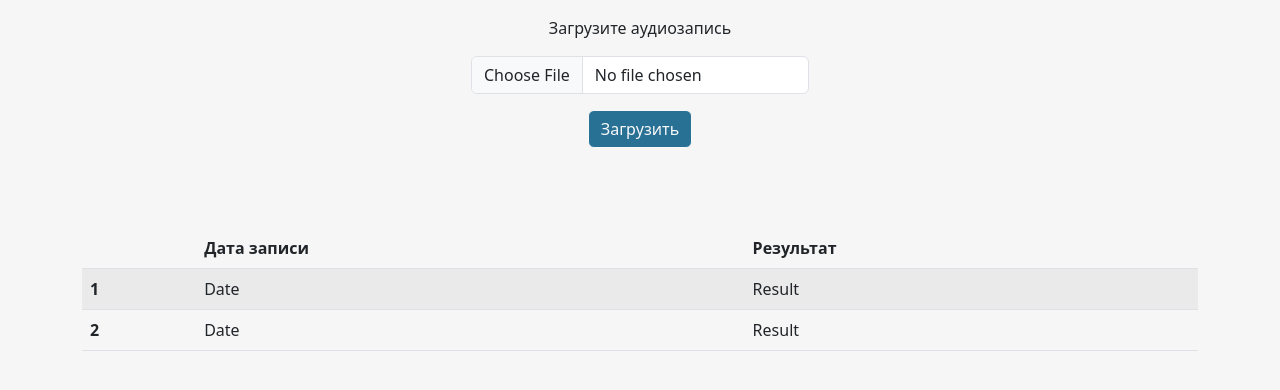
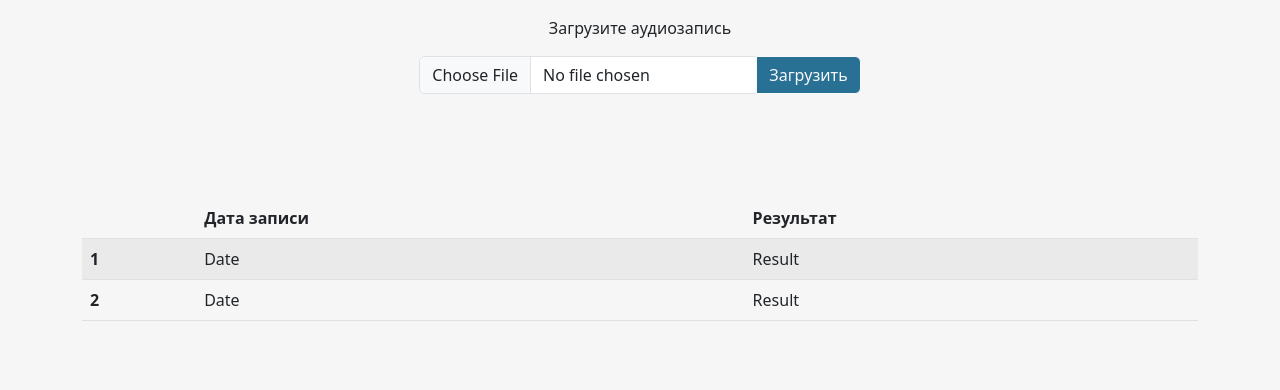
Before and after one commit to Ennik548/Voice_Disorders_NNs, a Django app: page /user_pa/ in a window 1280 px wide. Shown: the part 54-444 px from the top of the page. Run offline with Django 4.2, Linux system fonts and the light colour scheme; some libraries are stand-ins or nearby versions.

Commit message:
Add loading button right

```diff
--- a/VoiceDisorders_App/static/css/sign_in.css
+++ b/VoiceDisorders_App/static/css/sign_in.css
@@ -8,6 +8,12 @@ body {
   align-items: center;
   padding-bottom: 40px;
   background-color: #f6f6f6;
+}
+.bg-image {
+  background-image: url('img/bg.jpg');
+  /* Дополнительные свойства для настройки фона, например: */
+  background-repeat: no-repeat;
+  background-size: cover;
 }
 
 .form-signin {
--- a/VoiceDisorders_App/templates/main_page/index.html
+++ b/VoiceDisorders_App/templates/main_page/index.html
@@ -18,9 +18,9 @@
             </div>
             <div class="row">
                 <div class="col-12">
-                    <p class="text-center text-black">Мы занимаемся разработкой проекта под название: "Распознавание нарушений голоса с применением реккурентных нейронных сетей".<br> В его функционал входит диагностирование преблемы нарушения голоса у пациента, а также предположение возможных причин</p>
-                    <p class="text-center text-black">Наша система позволяет c точностью до {xx} % определить проблему нарушения голоса,<br> а также дать рекомендацию о том, что есть необходимость обратиться за консультацией к специалисту</p>
-                    <p class="text-center text-black">Наш проект также будет полезен для практикующих врачей, так как он упрощает и ускоряет процесс диагностики</p>
+                    <p class="text-black">Мы занимаемся разработкой проекта под название: "Распознавание нарушений голоса с применением реккурентных нейронных сетей".<br> В его функционал входит диагностирование преблемы нарушения голоса у пациента, а также предположение возможных причин</p>
+                    <p class="text-black">Наша система позволяет c точностью до {xx} % определить проблему нарушения голоса,<br> а также дать рекомендацию о том, что есть необходимость обратиться за консультацией к специалисту</p>
+                    <p class="text-black">Наш проект также будет полезен для практикующих врачей, так как он упрощает и ускоряет процесс диагностики</p>
                 </div>
             </div>
             <div class="row">
--- a/VoiceDisorders_App/templates/main_page/layout.html
+++ b/VoiceDisorders_App/templates/main_page/layout.html
@@ -13,7 +13,7 @@
 <body>
     <nav class="navbar navbar-expand-lg navbar-dark navbar-custom">
 
-        <div class="container-fluid">
+        <div class="container-fluid bg-image">
             <div>
             <a class="navbar-brand text-uppercase" href="#">Powered By Ennik</a>
             <button class="navbar-toggler" type="button" data-bs-toggle="collapse" data-bs-target="#navbarNav" aria-controls="navbarNav" aria-expanded="false" aria-label="Toggle navigation">
--- a/VoiceDisorders_App/templates/user_pa/user_pa.html
+++ b/VoiceDisorders_App/templates/user_pa/user_pa.html
@@ -17,7 +17,7 @@
 
 {% block content%}
 <div class="container">
-    <div class="container d-flex flex-column align-items-center mb-3">
+    <div class="container d-flex flex-column align-items-center mb-4">
     <p class="mt-3 fw-normal text-center">Загрузите аудиозапись</p>
 
     <form method="post" enctype="multipart/form-data" action="/user_pa/"> {% csrf_token %}
@@ -26,10 +26,12 @@
                 {% if message.tags %}  <script>alert("{{ message }}")</script> {% endif %}
             {% endfor %}
         {% endif %}
-        <div class="input-group mb-3">
-          <input type="file" class="form-control" name="wavFile" accept=".wav">
+        <div class="input-group mb-4">
+          <div class="input-group">
+            <input type="file" class="form-control" name="wavFile" accept=".wav" id="inputGroupFile04" aria-describedby="inputGroupFileAddon04" aria-label="Загрузка">
+            <button type="submit" class="btn btn-outline-light btn-sign-in" type="button" id="inputGroupFileAddon04">Загрузить</button>
+          </div>
         </div>
-        <button type="submit" class="btn btn-outline-light btn-sign-in">Загрузить</button>
         <div class="d-flex justify-content-center mt-4">
           <div id="loading-spinner" class="spinner-border invisible" role="status">
           </div>
```
Also changed, not shown: VoiceDisorders_App/static/img/bg.jpg (added).
